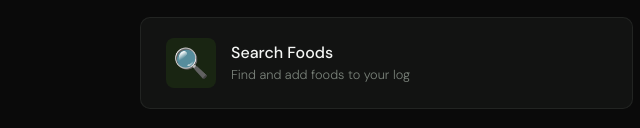
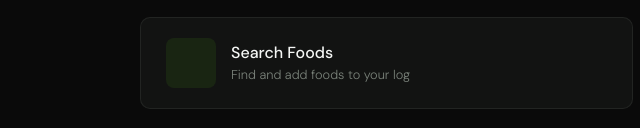
Before and after one commit to JamesKanneh/nutrition-tracker, a plain HTML site: page dashboard.html in a window 1280 px wide. Shown: the part 763-891 px from the top of the page, 0-640 px from the left. Drawn offline with nearby package versions, Linux system fonts and the light colour scheme.

Commit message:
good morning

```diff
--- a/dashboard.html
+++ b/dashboard.html
@@ -150,7 +150,7 @@
         <!-- Quick Actions -->
         <div class="quick-actions">
             <a href="search.html" class="action-btn">
-                <div class="action-icon">🔍</div>
+                <div class="action-icon"></div>
                 <div class="action-text"><h3>Search Foods</h3><p>Find and add foods to your log</p></div>
             </a>
             <a href="log.html" class="action-btn">
```
